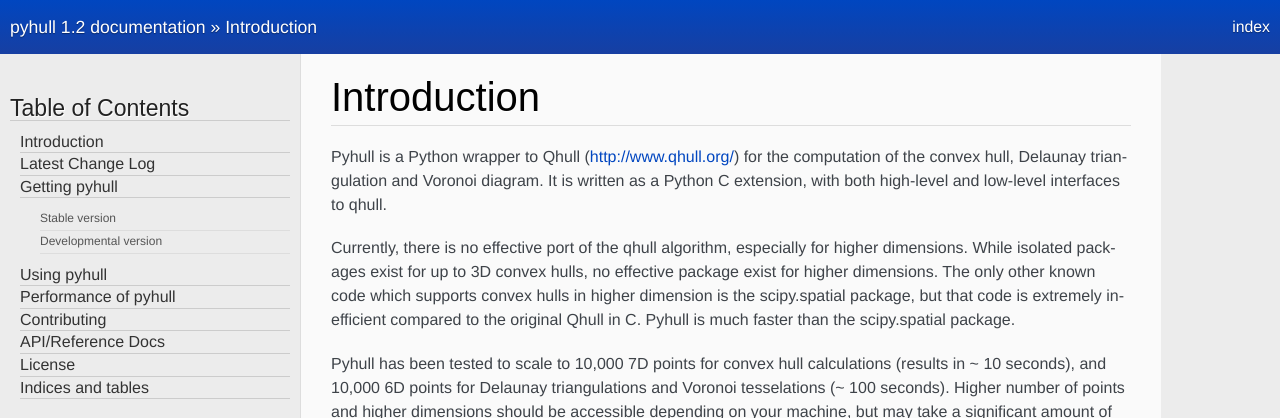
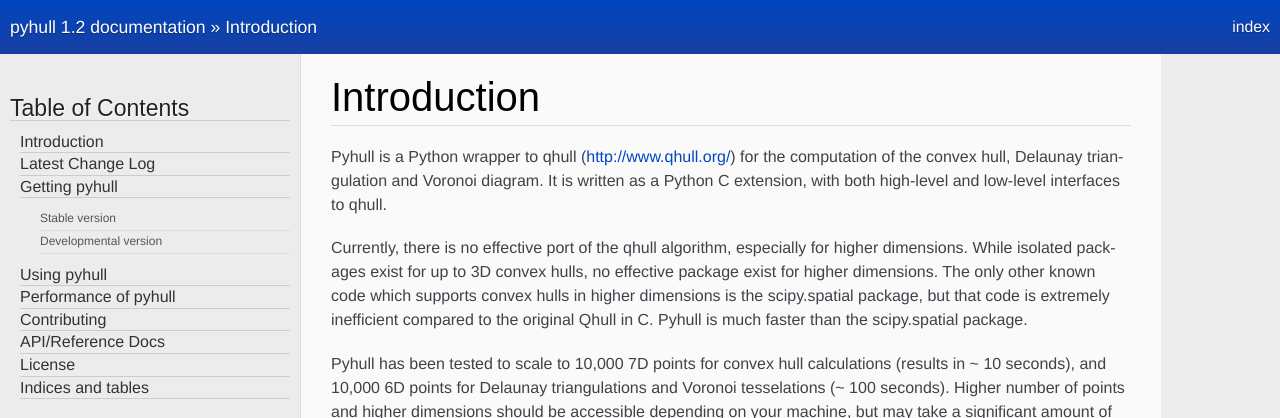
Before and after one commit to materialsvirtuallab/pyhull, a Sphinx documentation site: the page built from docs/index.rst, in a window 1280 px wide and 900 px high. Shown: the top 418 px of the window. Built offline with Sphinx 7.4.7, drawn with Linux system fonts in a browser that asks for light colours; some web fonts are replaced.

```diff
--- a/docs/index.rst
+++ b/docs/index.rst
@@ -6,7 +6,7 @@
 Introduction
 ============
 
-Pyhull is a Python wrapper to Qhull (http://www.qhull.org/) for the
+Pyhull is a Python wrapper to qhull (http://www.qhull.org/) for the
 computation of the convex hull, Delaunay triangulation and Voronoi diagram.
 It is written as a Python C extension, with both high-level and low-level
 interfaces to qhull.
@@ -14,7 +14,7 @@
 Currently, there is no effective port of the qhull algorithm, especially for
 higher dimensions. While isolated packages exist for up to 3D convex hulls,
 no effective package exist for higher dimensions. The only other known code
-which supports convex hulls in higher dimension is the scipy.spatial package,
+which supports convex hulls in higher dimensions is the scipy.spatial package,
 but that code is extremely inefficient compared to the original Qhull in C.
 Pyhull is much faster than the scipy.spatial package.
 
--- a/setup.py
+++ b/setup.py
@@ -23,7 +23,7 @@
 Currently, there is no effective port of the qhull algorithm,
 especially for higher dimensions. While isolated packages exist
 for up to 3D convex hulls, no effective package exist for higher dimensions.
-The only other known code which supports convex hulls in higher dimension is
+The only other known code which supports convex hulls in higher dimensions is
 the scipy.spatial package, but that code is extremely inefficient compared to
 the original Qhull in C. Pyhull is much faster than the scipy.spatial package.
 
```
Also changed, not shown: README.md (+2 -2 lines).
